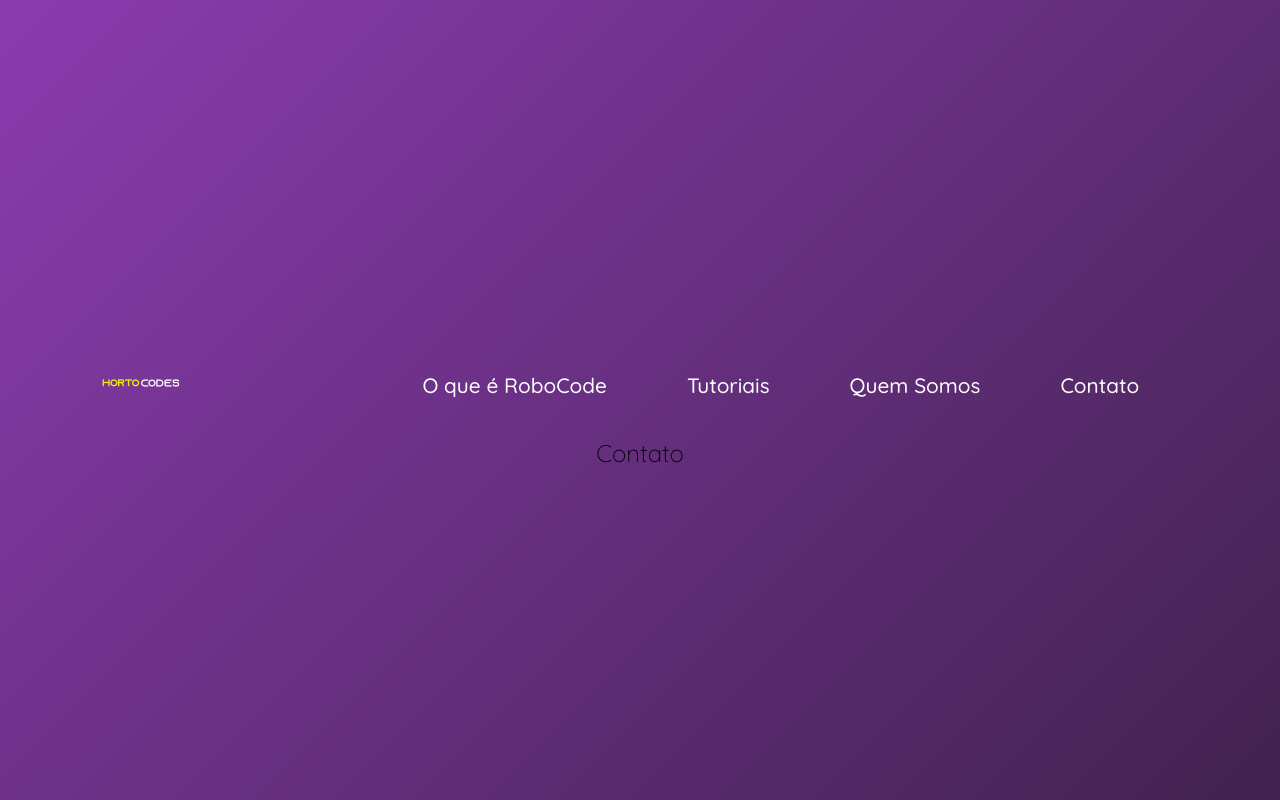
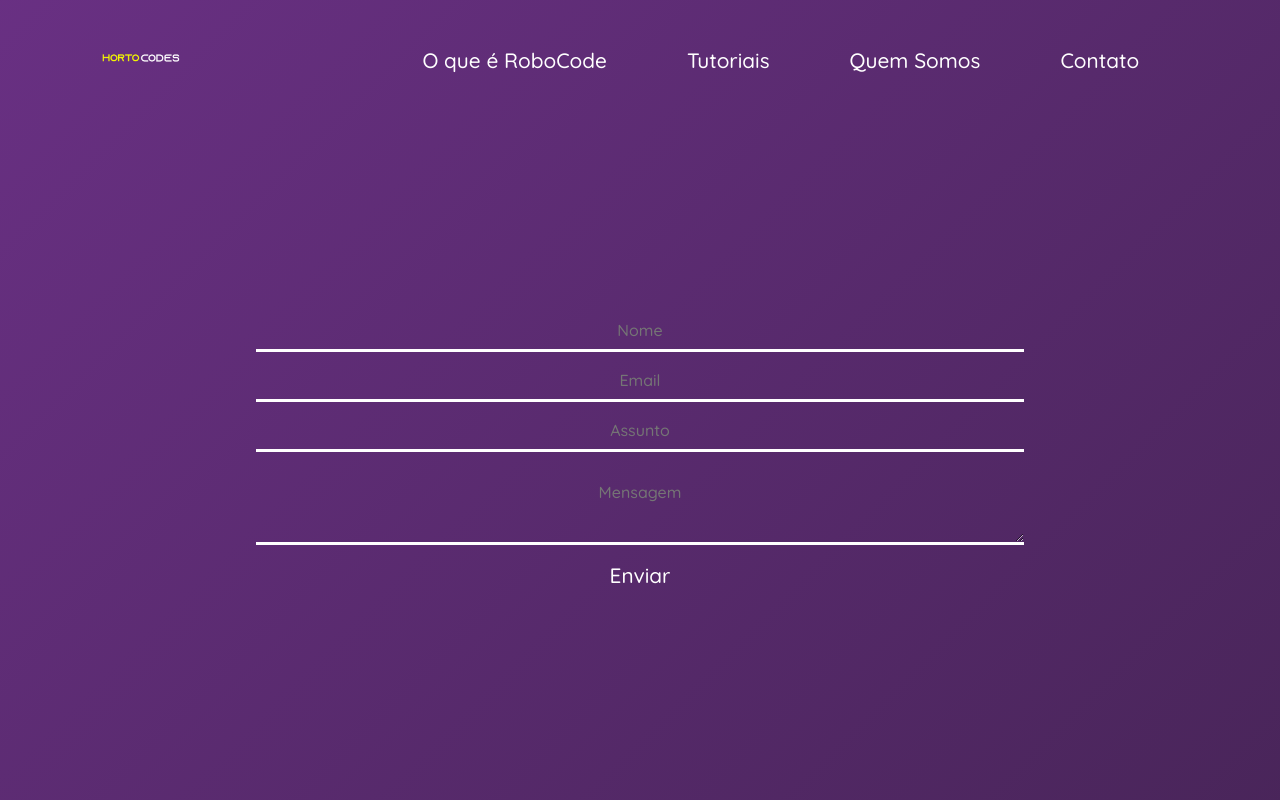
Before and after one commit to Vitor-S/Horto-Codes, a PHP site: page /contato in a window 1280 px wide. Run offline with PHP 8.4, Linux system fonts and the light colour scheme.

Commit message:
web sync #3

```diff
--- a/GlobalStyle.css
+++ b/GlobalStyle.css
@@ -19,7 +19,7 @@
     flex-direction: column;
     overflow-x: hidden;
     background: linear-gradient(135deg, #4f0940, #ae48dd, #121212);
-    background-size: 420% 420%;
+    background-size: 1000% 1000%;
     -webkit-animation: gradient 15s ease infinite;
     animation: gradient 15s ease infinite;
     min-height: 100%;
--- a/components/footer.php
+++ b/components/footer.php
@@ -18,5 +18,6 @@
         left: 0;
         bottom: 0;
         margin-top: auto;
+        position: sticky;
     }
 </style>
--- a/components/header.php
+++ b/components/header.php
@@ -1,4 +1,4 @@
-<header>
+
   <nav>
     <a class="logo-div" href="../home">
       <img src="../assets/eu.png" alt="" class="logo">
@@ -18,11 +18,12 @@
       </li>
     </ul>
   </nav>
-</header>
 
 <style>
   nav {
+    position: sticky;
     top: 0;
+    left: 0;
     margin: 10px;
     display: flex;
     align-items: center;
--- a/contato/index.php
+++ b/contato/index.php
@@ -6,13 +6,21 @@
     <meta http-equiv="X-UA-Compatible" content="IE=edge">
     <meta name="viewport" content="width=device-width, initial-scale=1.0">
 
-    <link rel="stylesheet" href="./style.css">
     <link rel="stylesheet" href="../GlobalStyle.css">
+    <link rel="stylesheet" href="style.css">
 
     <title>Contato</title>
 </head>
 <body>
     <?php include_once("../components/header.php") ?>
-    <h2>Contato</h2>
+    <main>
+        <form action="https://formspree.io/f/mwkzdoqy" method="POST" />
+            <input class="nome" placeholder="Nome" type="text" >
+            <input class="email" placeholder="Email" type="text" >
+            <input class="assunto" placeholder="Assunto" type="text" >
+            <textarea name="Mensagem" placeholder="Mensagem" required></textarea>
+            <button type="submit">Enviar</button>
+        </form>
+    </main>
 </body>
 </html>
--- a/contato/style.css
+++ b/contato/style.css
@@ -1,25 +1,73 @@
 @import url('https://fonts.googleapis.com/css2?family=Quicksand:wght@300;400;500;600;700&display=swap');
 
-* {
-    margin: 0;
-    padding: 0;
-    box-sizing: border-box;
-    font-family: "Quicksand", sans-serif;
-    font-weight: 300;
+main{
+    width: 100vw;
+    min-height: calc(100vh - 120px);
 }
 
-html{
-    height: 100%;
+form{
+    display: flex;
+    flex-direction: column;
+    gap: 10px;
+    align-items: center;
+    width: 60%;
+    height: 80%;
 }
 
-body{
-    display: flex;
-    justify-content: center;
-    align-items: center;
-    flex-direction: column;
-    overflow-x: hidden;
-    background: linear-gradient(135deg, #4f0940, #ae48dd, #121212);
-    background-size: 420% 420%;
-    animation: gradient 15s ease infinite;
-    min-height: 100%;
+input{
+    outline: none;
+    background-color: transparent;
+    color: #FFF;
+    font-family: "Quicksand", sans-serif;
+    font-size: 1rem;
+    font-weight: 500;
+    border: none;
+    border-bottom: 3px solid #FFF;
+    text-align: center;
+    width: 100%;
+    height: 10%;
+    min-height: 40px;
 }
+
+textarea{
+    outline: none;
+    background-color: transparent;
+    color: #FFF;
+    font-family: "Quicksand", sans-serif;
+    font-size: 1rem;
+    font-weight: 500;
+    border: none;
+    border-bottom: 3px solid #FFF;
+    text-align: center;
+    width: 100%;
+    height: 30%;
+    padding: 20px;
+}
+
+button{
+    position: relative;
+    font-family: "Quicksand", sans-serif;
+    font-size: 1.3rem;
+    font-weight: 500;
+    background-color: transparent;
+    color: #FFF;
+    border: none;
+    width: 20%;
+    height: 40px;
+    cursor: pointer;
+}
+
+button::after{
+    content: "";
+    position: absolute;
+    background-color: #FFF;
+    height: 3px;
+    width: 0;
+    left: 0;
+    bottom: -3px;
+    transition: 0.3s ease-out;
+}
+
+button:hover::after{
+    width: 100%;
+  }
--- a/tutors/style.css
+++ b/tutors/style.css
@@ -66,11 +66,10 @@
     flex-direction: column;
     justify-content: space-around;
     align-items: center;
-    height: 70%;
     margin-top: 5%;
     margin-left: 5%;
     width: 90%;
-    height: 90%;
+    max-height: 90%;
 }
   .container-tutor section {
     width: 90%;
```
